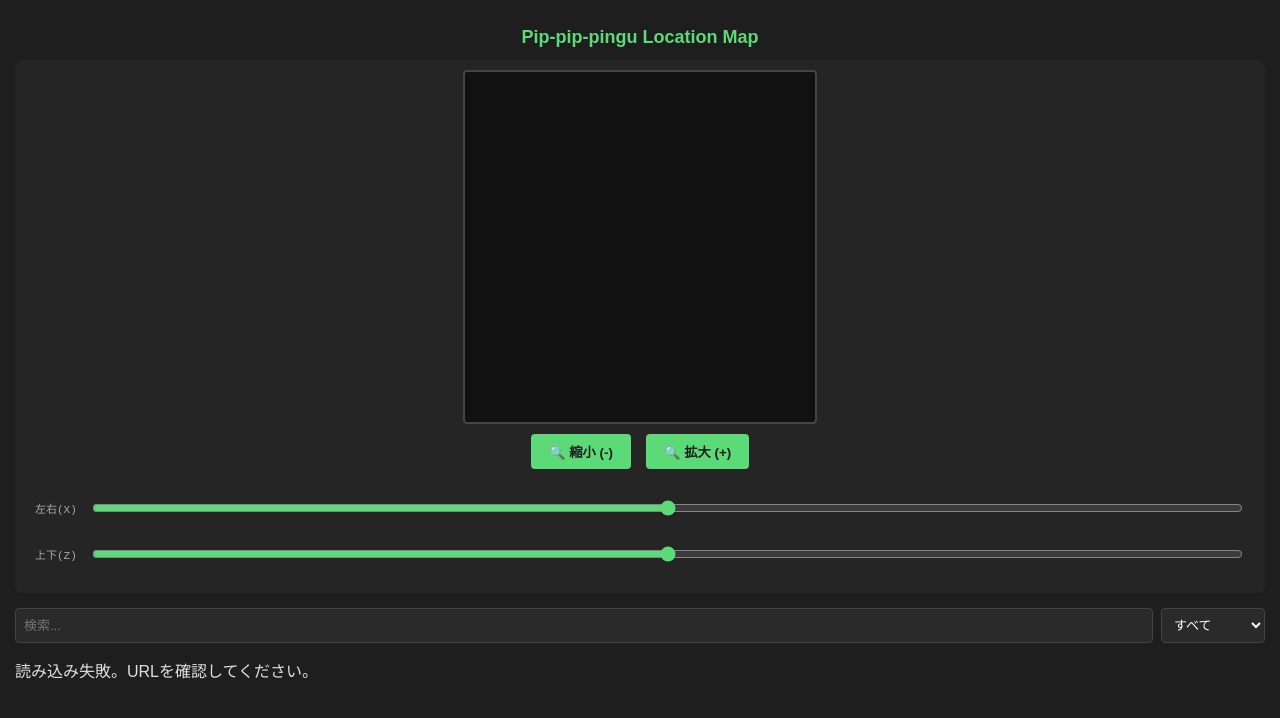
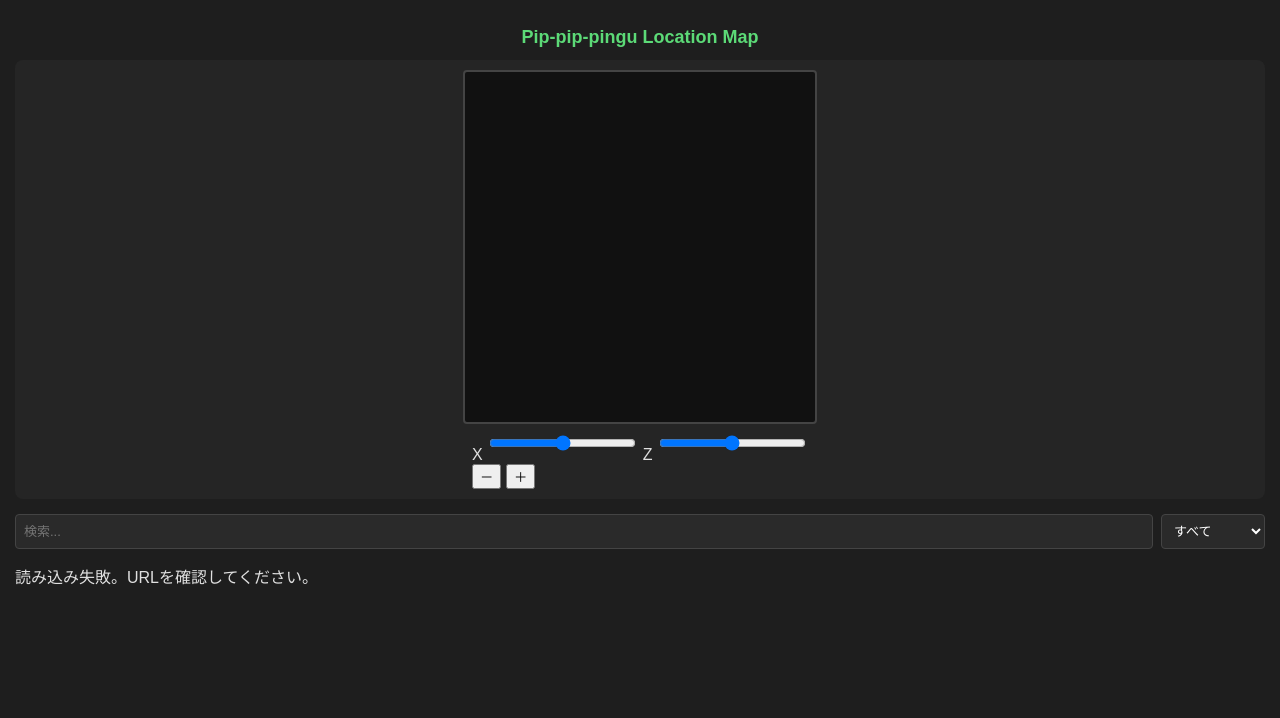
Before and after one commit to PIP-PIP-PINGU/potatochips39.github.io, a plain HTML site: page index.html in a window 1280 px wide. Drawn offline with Linux system fonts and the light colour scheme; no server answers.

Commit message:
Update index.html

```diff
--- a/index.html
+++ b/index.html
@@ -9,24 +9,26 @@
 <body>
     <h1>Pip-pip-pingu Location Map</h1>
 <div class="map-container">
+        <!-- 🗺️ マップ画面 -->
         <canvas id="mapCanvas" width="350" height="350"></canvas>
-        <div class="zoom-controls" style="display: flex; gap: 15px; margin: 10px 0 5px 0; justify-content: center;">
-    <button class="zoom-btn" id="btnZoomOut" style="background: #5cda77; color: #1e1e1e; border: none; padding: 8px 18px; font-weight: bold; border-radius: 4px; cursor: pointer;">🔍 縮小 (-)</button>
-    <button class="zoom-btn" id="btnZoomIn" style="background: #5cda77; color: #1e1e1e; border: none; padding: 8px 18px; font-weight: bold; border-radius: 4px; cursor: pointer;">🔍 拡大 (+)</button>
+
+        <!-- 🎛️ マップ枠内に浮かせるコントローラー -->
+        <div class="map-inner-controls">
+            <div class="slider-box">
+                <label>X <input type="range" id="sliderX" min="-3000" max="3000" value="0"></label>
+                <label>Z <input type="range" id="sliderZ" min="-3000" max="3000" value="0"></label>
+            </div>
+            <div class="zoom-box">
+                <button id="btnZoomOut">－</button>
+                <button id="btnZoomIn">＋</button>
+            </div>
         </div>
 
-<div class="slider-container" style="width: 100%; display: flex; flex-direction: column; gap: 8px; margin-top: 5px; background: #252525; padding: 10px; border-radius: 6px; box-sizing: border-box;">
-    <div class="slider-row" style="display: flex; align-items: center; gap: 10px; font-size: 11px; color: #aaa; font-family: monospace;">
-        <span style="min-width: 45px;">左右(X)</span>
-        <input type="range" id="sliderX" class="map-slider" min="-3000" max="3000" value="0" style="flex-grow: 1; accent-color: #5cda77; cursor: pointer;">
-    </div>
-    <div class="slider-row" style="display: flex; align-items: center; gap: 10px; font-size: 11px; color: #aaa; font-family: monospace;">
-        <span style="min-width: 45px;">上下(Z)</span>
-        <input type="range" id="sliderZ" class="map-slider" min="-3000" max="3000" value="0" style="flex-grow: 1; accent-color: #5cda77; cursor: pointer;">
-    </div>
-</div>
+        <!-- 💬 詳細情報を出すポップアップ（1個だけ、map-containerの中に置くのが正解です） -->
         <div class="info-popup" id="infoPopup"></div>
-    </div>
+    </div> <!-- ここで map-container が閉じます -->
+
+    <!-- 🔍 検索ボックスエリア -->
     <div class="controls">
         <input type="text" id="searchInput" placeholder="検索...">
         <select id="categoryFilter">
@@ -36,6 +38,7 @@
             <option value="拠点">拠点</option>
             <option value="その他">その他</option>
         </select>
+    </div>
 
     </div>
     <ul class="location-list" id="listContainer"></ul>
```
Lines whose indentation alone changed are shown as unchanged.
